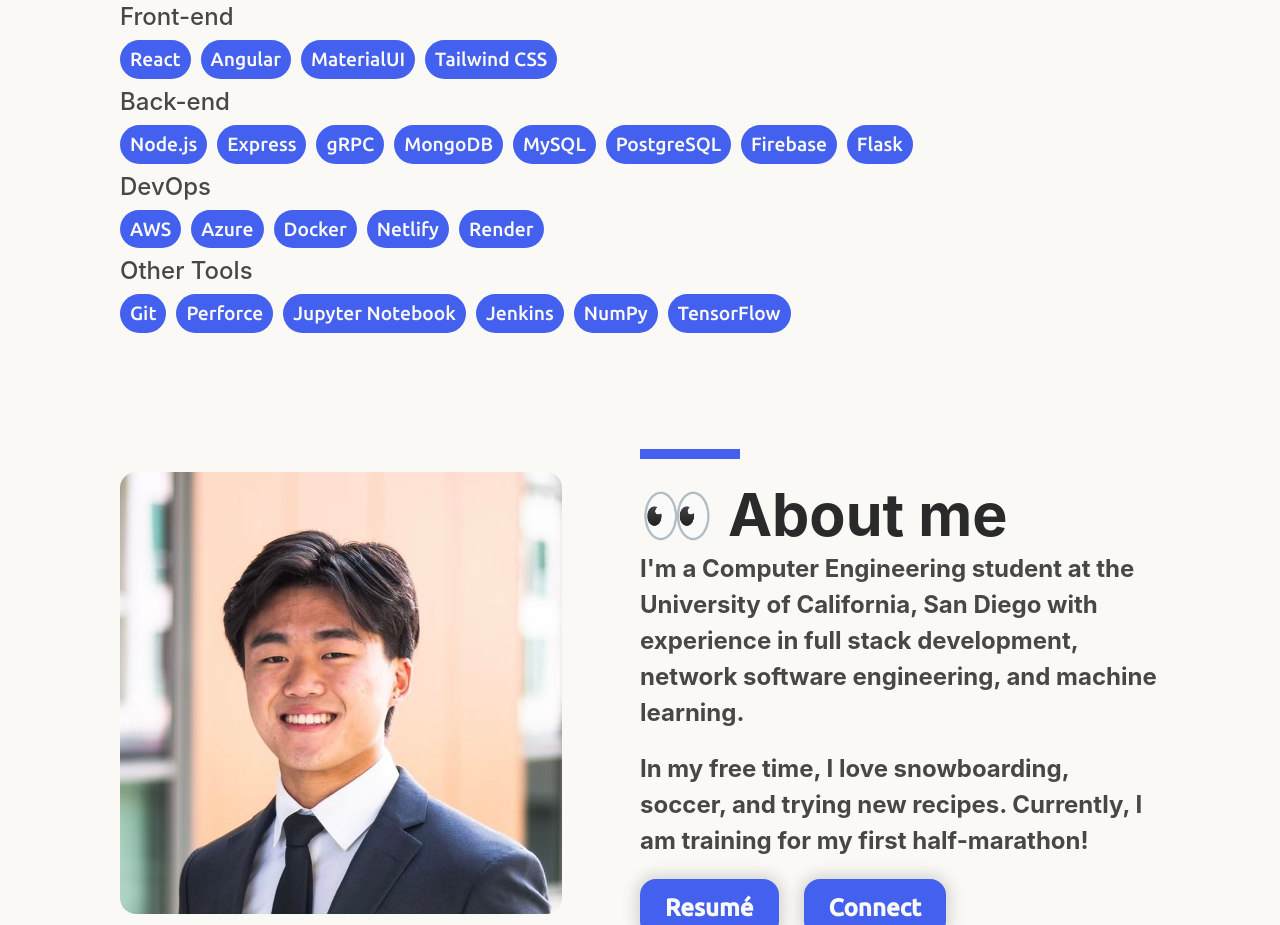
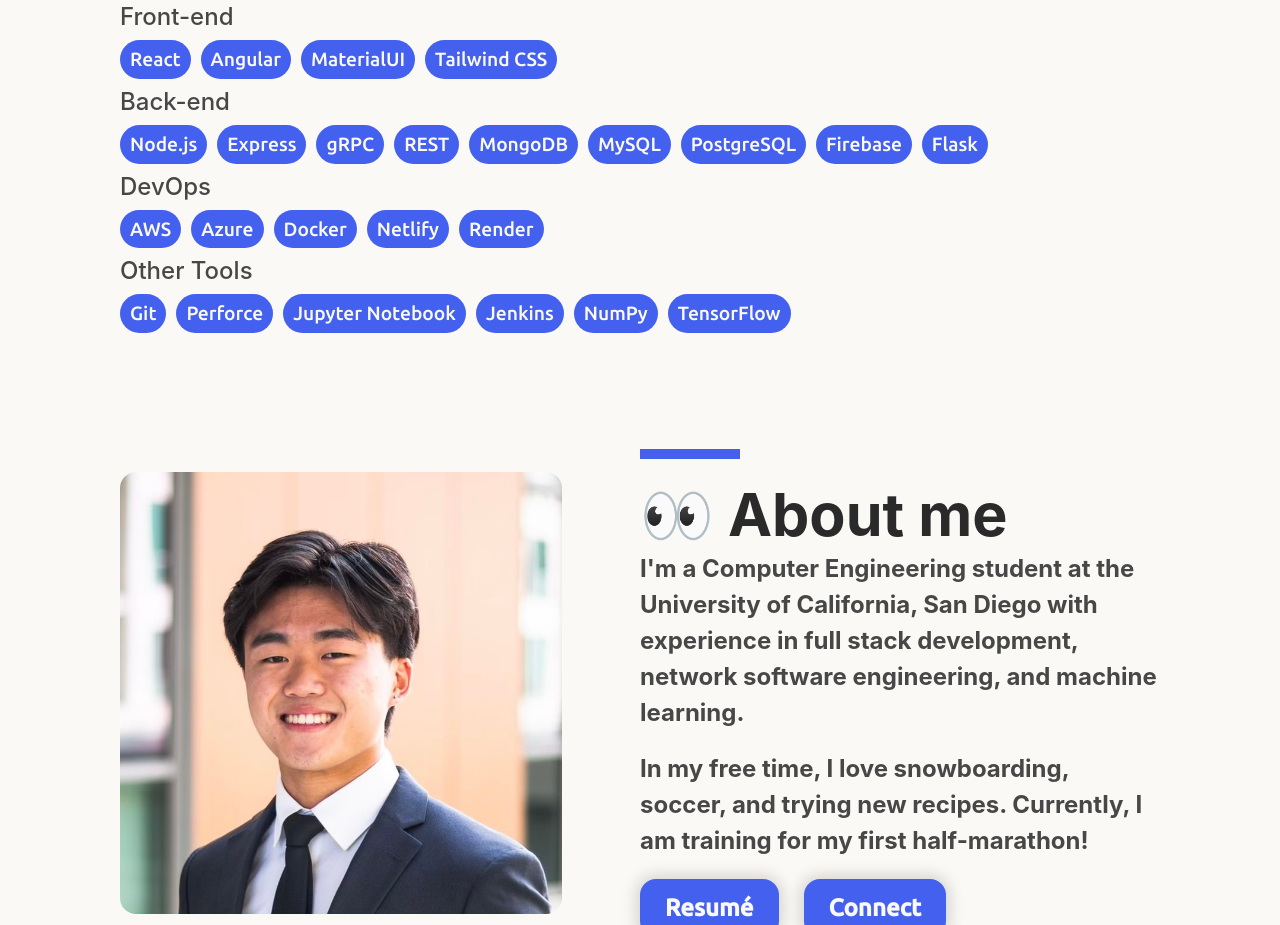
Before and after one commit to henrybliu/Personal-Website, a React (Create React App) app: page / in a window 1280 px wide. Shown: the part 4640-5565 px from the top of the page. Built offline with nearby package versions, Linux system fonts and the light colour scheme.

Commit message:
update skill item

```diff
--- a/src/sections/portfolio.js
+++ b/src/sections/portfolio.js
@@ -196,6 +196,7 @@ const Portfolio = () => {
                   <SkillItem term="Node.js" />
                   <SkillItem term="Express" />
                   <SkillItem term="gRPC" />
+                  <SkillItem term="REST" />
                   <SkillItem term="MongoDB" />
                   <SkillItem term="MySQL" />
                   <SkillItem term="PostgreSQL" />
```
